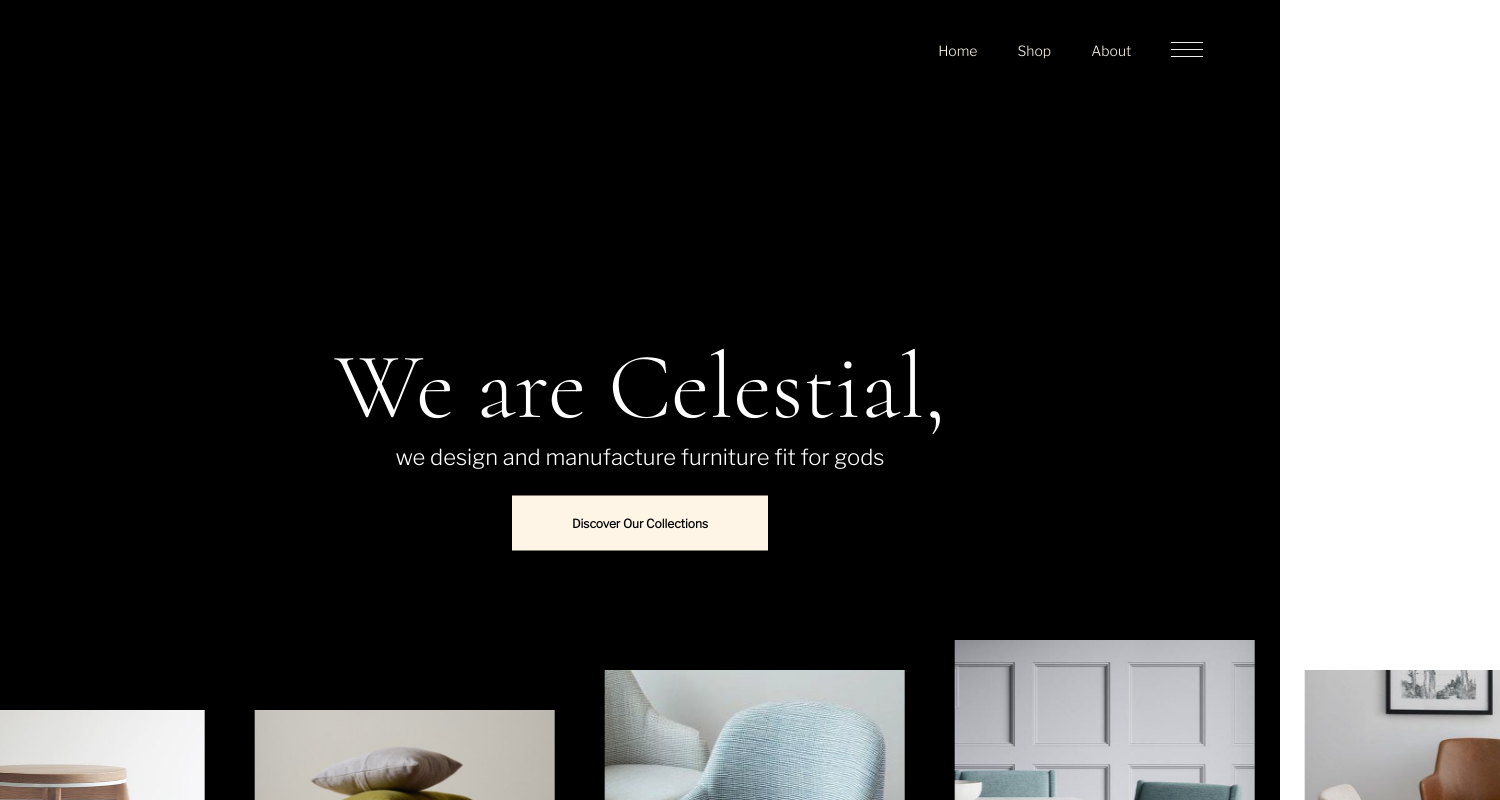
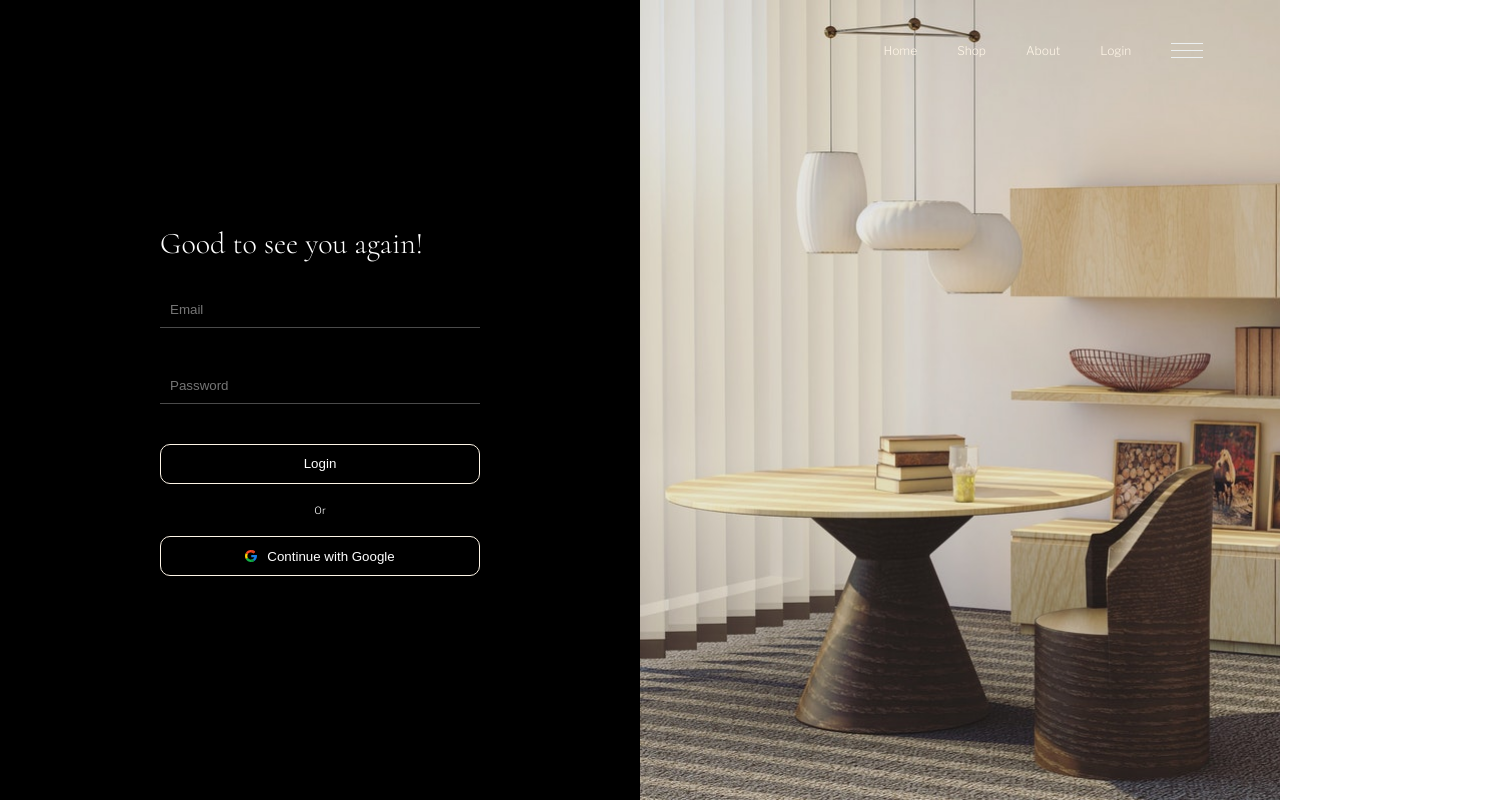
Before and after one commit to anagkazou/Celestial-app, a React (Create React App) app: page /LogIn in a window 1280 px wide. Shown: the top 800 px of the page, 1500 px wide, since content can reach past the window. Built offline with nearby package versions, Linux system fonts and the light colour scheme; the HTML template or start-up script is replaced by a standard one.

Commit message:
fix react router bug (homepage showing in login page)

```diff
--- a/src/App.js
+++ b/src/App.js
@@ -1,8 +1,10 @@
 import React from "react";
 import "./App.css";
 import "./scss/main.scss";
+import {Switch, Route} from 'react-router-dom';
 import Header from "./components/header/header.component";
 import Homepage from "./pages/homepage";
+import LogIn from './pages/Log-in/log-in.component'
 
 class App extends React.Component {
   render() {
@@ -11,9 +13,11 @@ class App extends React.Component {
         style={{
           position: "relative",
         }}
-      >
-        <Header />
-        <Homepage />
+      >        <Header />
+<Switch>
+        <Route exact path= "/"component= {Homepage} />
+        <Route  path= "/LogIn" component= {LogIn} />
+      </Switch>
       </div>
     );
   }
--- a/src/components/buttons/button.styles.scss
+++ /dev/null
@@ -1,4 +0,0 @@
-.btn {
-  padding: 2rem 5rem;
-  outline: none;
-}
--- /dev/null
+++ b/src/components/custom-button/custom-button.component.jsx
@@ -0,0 +1,11 @@
+import React from "react";
+
+import "./custom-button.styles.scss";
+
+const CustomButton = ({children, isGoogleSignIn, ...otherProps}) => (
+<button className= {`${isGoogleSignIn ? "google-sign-in" : ""} custom-button` } {...otherProps}>
+{children}
+</button>
+)
+
+export default CustomButton;
--- /dev/null
+++ b/src/components/custom-button/custom-button.styles.scss
@@ -0,0 +1,31 @@
+@import "../../scss/variables.styles.scss";
+.custom-button {
+  //padding: 2rem 5rem;
+  outline: none;
+  height: 4rem;
+  border-radius: 1rem;
+  width: 100%;
+
+  border: 1px solid $color-primary;
+  background-color: transparent;
+  color: white;
+  margin-bottom: 2rem;
+
+  cursor: pointer;
+  &:hover {
+    background-color: white;
+    color: black;
+  }
+
+  & + .google-sign-in {
+    margin: 2rem 0 0 0;
+    .container img {
+      width: 1.2rem;
+      vertical-align: middle;
+      margin-right: 1rem;
+    }
+    .btn-txt {
+      vertical-align: middle;
+    }
+  }
+}
--- /dev/null
+++ b/src/components/form-input/form-input.component.jsx
@@ -0,0 +1,8 @@
+import React from 'react';
+import './form-input.styles.scss'
+
+const FormInput = ( {type, placeholder} ) => (
+    <input type = {type} placeholder= {placeholder} className="form-input"/>
+)
+
+export default FormInput;
--- /dev/null
+++ b/src/components/form-input/form-input.styles.scss
@@ -0,0 +1,19 @@
+@import "../../scss/variables.styles.scss";
+.form-input {
+  background: none;
+  border: none;
+  border-bottom: 1px solid $color-dark-grey;
+  padding: 1rem;
+  color: $color-primary;
+  width: 100%;
+
+  margin-bottom: 4rem;
+
+  //   &:not(:last-child) {
+  //     margin-bottom: 2rem;
+  //   }
+
+  &:focus {
+    outline: none;
+  }
+}
--- a/src/components/header/header.component.jsx
+++ b/src/components/header/header.component.jsx
@@ -14,6 +14,7 @@ class Header extends React.Component {
           <Link className="header__link ">Home</Link>
           <Link className="header__link">Shop</Link>
           <Link className="header__link">About</Link>
+          <Link to="/LogIn" className="header__link">Login</Link>
           <div className="hamburger" id="hamburger">
             <span className="line"></span>
             <span className="line"></span>
--- /dev/null
+++ b/src/pages/Log-in/log-in.component.jsx
@@ -0,0 +1,57 @@
+import React from 'react';
+import './log-in.styles.scss';
+
+import FormInput from '../../components/form-input/form-input.component'
+import CustomButton from '../../components/custom-button/custom-button.component'
+import googleLogo from '../../assets/svg/google.svg'
+import banner from '../../assets/img/login-banner.jpg'
+class LogIn extends React.Component {
+
+    constructor(props){
+        super(props);
+
+
+        this.state= {
+            email:"",
+            password:""
+        }
+    }
+
+    render(){
+        return(
+            <div className="LogIn">
+
+        <div className="left">
+            <div className="group">
+                 <h2>Good to see you again!</h2>
+                    <FormInput type = "email" placeholder= "Email"/>
+                    <FormInput type = "password" placeholder= "Password"/>
+
+                    <CustomButton >Login</CustomButton>
+                    Or
+                    <CustomButton  isGoogleSignIn>
+                        <div className="container">
+                            <img src={googleLogo} alt=""/>
+                            <span className= "btn-txt">Continue with Google</span>
+                        </div>
+                    </CustomButton>
+            </div>
+
+
+        </div>
+
+        <div className="right" style = {{
+            backgroundImage: `url(${banner})`,
+            backgroundSize:"cover",
+            width:"50%"
+        }}
+        />
+
+    </div>
+        )
+    }
+}
+
+
+
+export default LogIn;
--- /dev/null
+++ b/src/pages/Log-in/log-in.styles.scss
@@ -0,0 +1,34 @@
+.LogIn {
+  width: 100vw;
+  height: 100vh;
+  background-color: black;
+  display: flex;
+  flex-direction: row;
+
+  .left {
+    display: flex;
+    flex-direction: column;
+    justify-content: center;
+    align-items: center;
+
+    width: 50%;
+    h2 {
+      text-align: left;
+      font-size: 3rem;
+      margin-bottom: 3rem;
+    }
+    .group {
+      width: 50%;
+      // background-color: brown;
+      text-align: center;
+      color: white;
+      h2 {
+        color: white;
+      }
+    }
+  }
+
+  .right {
+    height: 100%;
+  }
+}
--- a/src/scss/variables.styles.scss
+++ b/src/scss/variables.styles.scss
@@ -1,6 +1,7 @@
 $color-primary: #fef5e7;
 $color-secondary: #191919;
+$color-dark-grey: #4a4a4a;
 // $color-secondary: #062a35;
 $font-size-button: 1.2rem;
-$font-size-small: 1.4rem;
+$font-size-small: 1.2rem;
 $font-size-large: 6rem;
```
Also changed, not shown: src/components/buttons/button.component.jsx (deleted, +0 -7 lines), src/assets/img/login-banner.jpg (added), src/assets/svg/google.svg (added).
